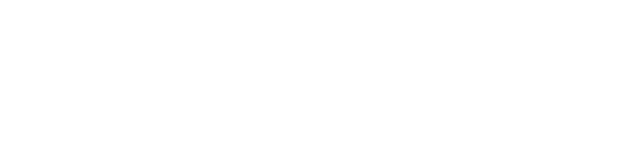
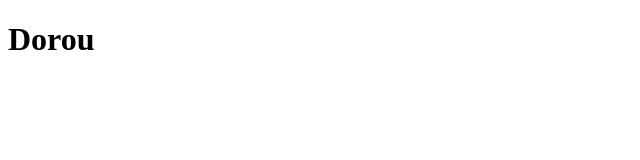
Before and after one commit to Dr-Dron-dr/coop, a plain HTML site: page index.html in a window 1280 px wide. Shown: the whole page, without its empty margins (0-640 px from the left). Drawn offline with Linux system fonts and the light colour scheme.

Commit message:
added header

```diff
--- a/index.html
+++ b/index.html
@@ -5,5 +5,7 @@
     <meta name="viewport" content="width=device-width, initial-scale=1.0" />
     <title>Document</title>
   </head>
-  <body></body>
+  <body>
+    <h1>Dorou</h1>
+  </body>
 </html>
```
